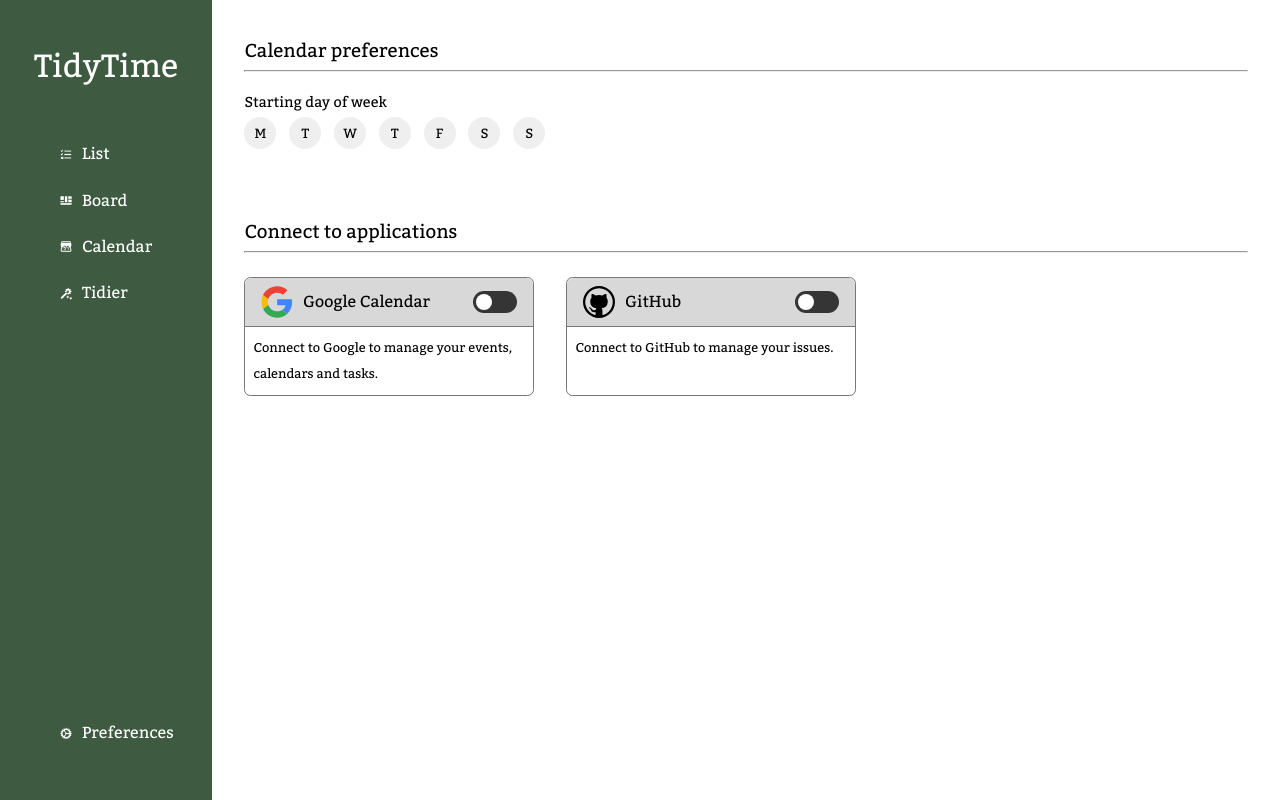
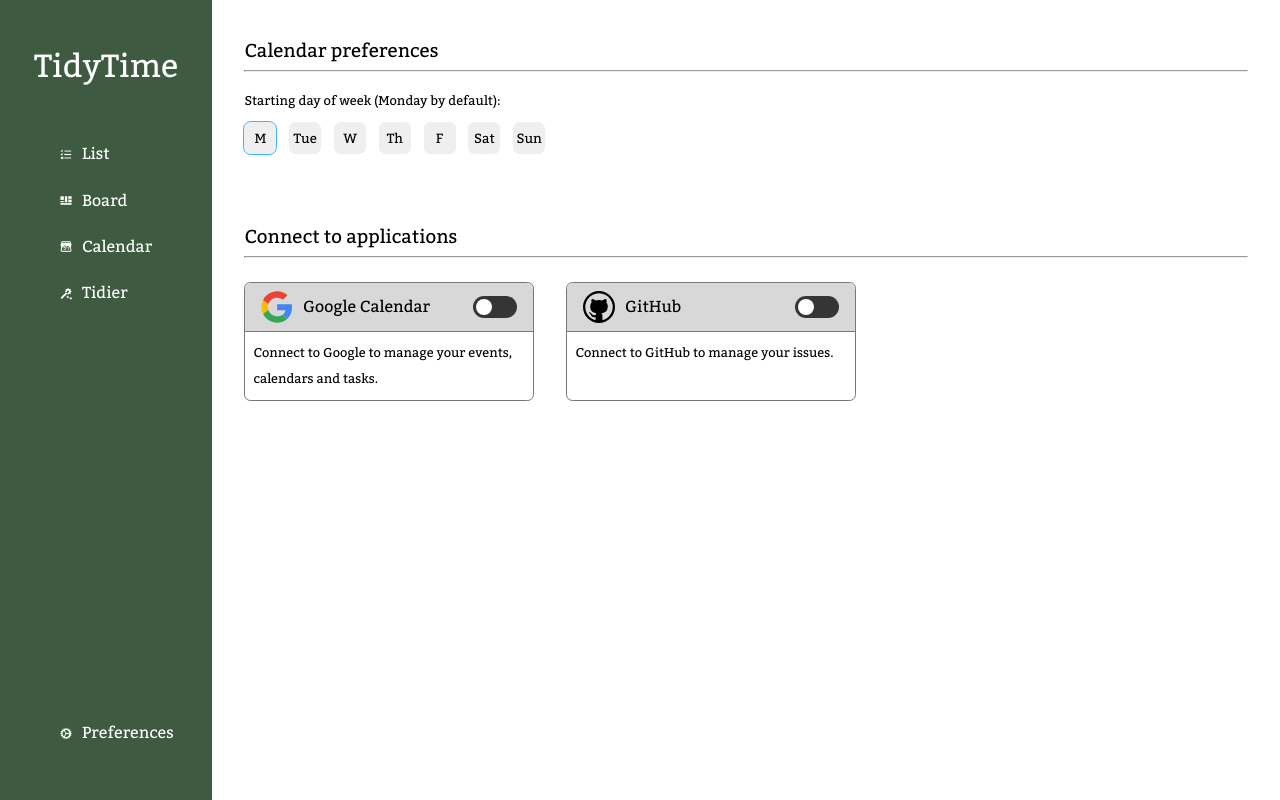
Before and after one commit to garciafdezpatricia/TidyTime, a Next.js app in the folder client/: page /settings in a window 1280 px wide. Built offline with nearby package versions, Linux system fonts and the light colour scheme.

Commit message:
Week start day done

```diff
--- a/client/src/components/Panel/CalendarPreferences/CalendarPanel.scss
+++ b/client/src/components/Panel/CalendarPreferences/CalendarPanel.scss
@@ -8,18 +8,18 @@
 
     .week-start {
         padding-top: 1rem;
-        font-size: .9rem;
+        font-size: .8rem;
     }
 
     .week-days-buttons {
         display: flex;
         gap: .8rem;
+        padding-top: .5rem;
 
-        button {
+        button, button.selected-day {
             display: flex;
             align-items: center;
             justify-content: center;
-            border-radius: 100%;
             border: none;
             outline: none;
             width: 2rem;
@@ -29,5 +29,9 @@
                 background-color: $light-blue;
             }
         }
+
+        button.selected-day {
+            outline: .1rem solid $primary-blue;
+        }
     }
 }
--- a/client/src/components/Panel/CalendarPreferences/CalendarPanel.tsx
+++ b/client/src/components/Panel/CalendarPreferences/CalendarPanel.tsx
@@ -1,24 +1,32 @@
-import { useState } from "react";
+import { useEffect, useState } from "react";
+import { useEventContext } from "../../Context/EventContext";
+import toast from "react-hot-toast";
 
 
 
 export default function CalendarPanel() {
+    const {weekStart, setWeekStart} = useEventContext();
 
-    const [weekDays, setWeekDays] = useState(["Monday", "Tuesday", "Wednesday", "Thursday", "Friday", "Saturday", "Sunday"]);
+    const [weekDays, setWeekDays] = useState([{dim: "M", day: "Monday"}, {dim: "Tue", day: "Tuesday"}, {dim: "W", day: "Wednesday"},
+        {dim: "Th", day: "Thursday"}, {dim: "F", day: "Friday"}, {dim: "Sat", day: "Saturday"}, {dim: "Sun", day: "Sunday"}]);
 
     return (
         <article className="calendar-settings">
             <h3>Calendar preferences</h3>
             <hr></hr>
             <section className="week-start">
-                <p>Starting day of week</p>
+                <p>Starting day of week (Monday by default):</p>
                 <div className="week-days-buttons">
                     {
                         weekDays.map((day, index) => {
-                            return (
-                                <button key={index}
+                             return (
+                                <button
+                                    key={index}
+                                    className={weekStart === (index + 1) ? "selected-day" : ""}
+                                    onClick={() => setWeekStart(index + 1)}
+                                    title={`Set to ${day.day}`}
                                 >
-                                    {day.toUpperCase().charAt(0)}
+                                    {day.dim}
                                 </button>
                             )
                         })
```
